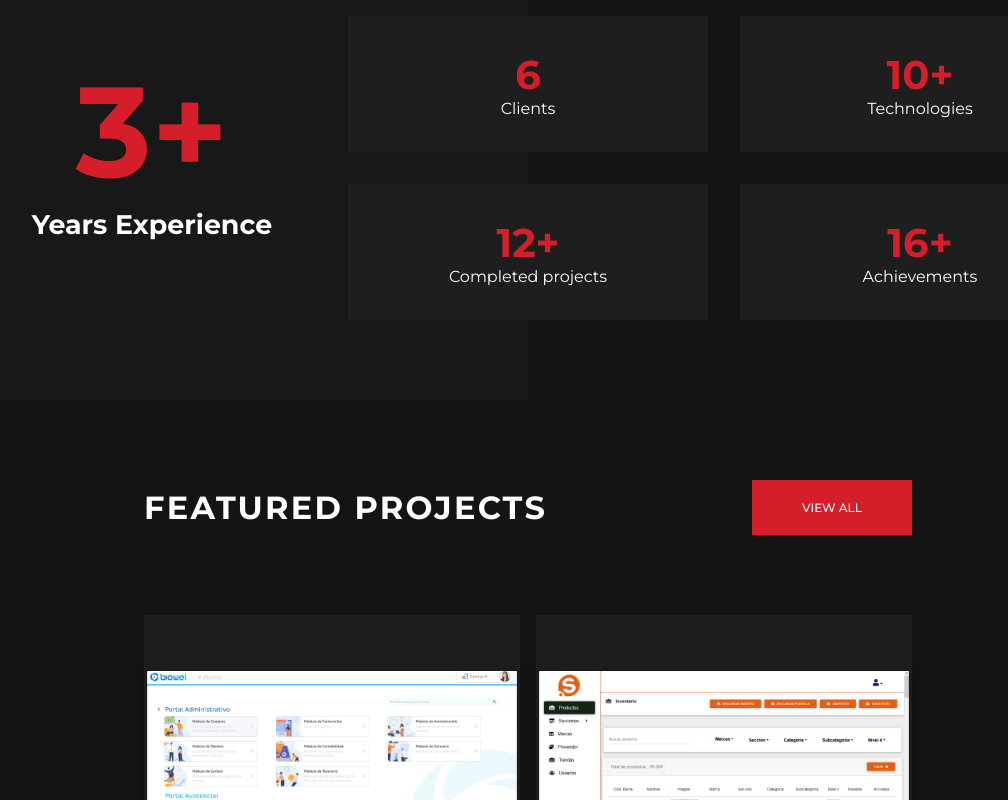
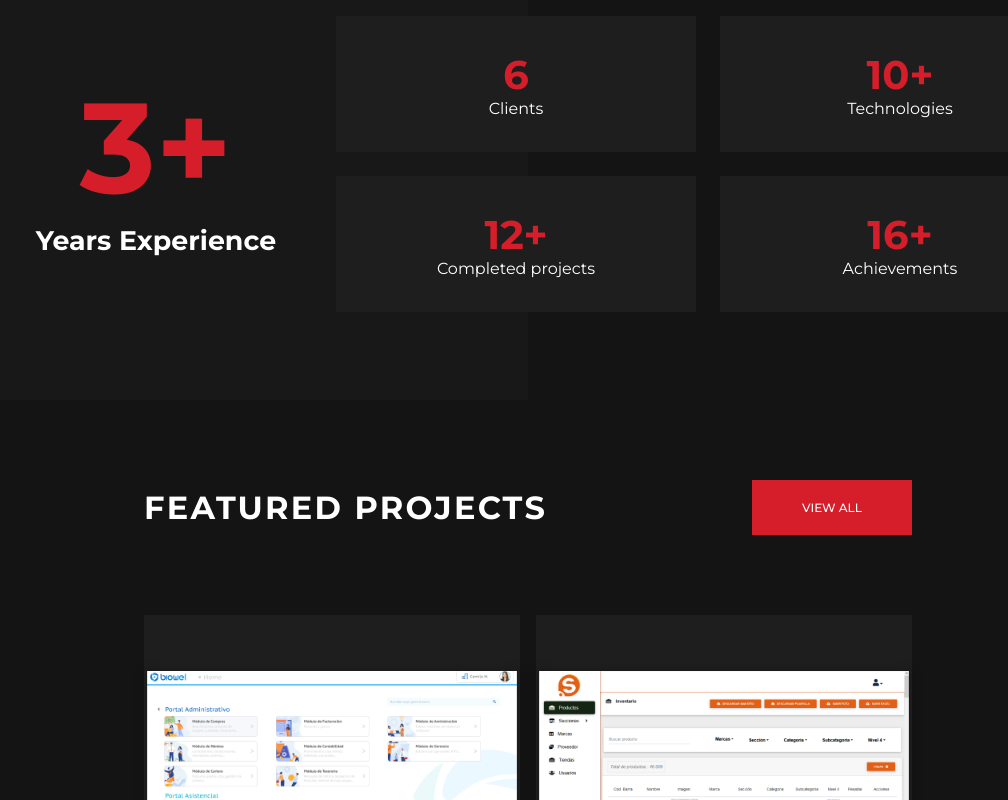
Before and after one commit to kevincastillo19/portfolio, a React (Vite) app: page / in a window 1280 px wide. Shown: the part 1364-2164 px from the top of the page, without its empty margins (112-1120 px from the left). Built offline with nearby package versions, Linux system fonts and the light colour scheme.

Commit message:
fix: responsive in cards about experience

```diff
--- a/src/components/Badge/_badge.module.scss
+++ b/src/components/Badge/_badge.module.scss
@@ -11,11 +11,12 @@
     flex-direction:column;
     justify-content:center;
     align-content:center;
-    width:22.5rem;
-    height:8.5rem;
+    width:22.5em;
+    height:8.5em;
     @include media ("<=tablet"){
         height:8.5rem;
         margin: 0.5rem;
+        padding:0;
     }
     @include media ("<=phone"){
         height:8.5rem;
--- a/src/components/CardSquare/_cardSquare.module.scss
+++ b/src/components/CardSquare/_cardSquare.module.scss
@@ -5,7 +5,7 @@
     box-sizing: border-box;
     max-width:360px;
     max-height:294px;
-    padding: 0rem 3rem;
+    // padding: 0rem 3rem;
     height:18.375rem;
     width:22.5rem;
     background-color:$secondGray;
--- a/src/pages/Home/_home.module.scss
+++ b/src/pages/Home/_home.module.scss
@@ -74,7 +74,8 @@
     }
 }
 .badgeRectangle > * {
-    margin:1rem;
+    margin-right:1.5rem;
+    margin-bottom:1.5rem;
     @include media("<=tablet"){
         margin: auto;
     }
```
